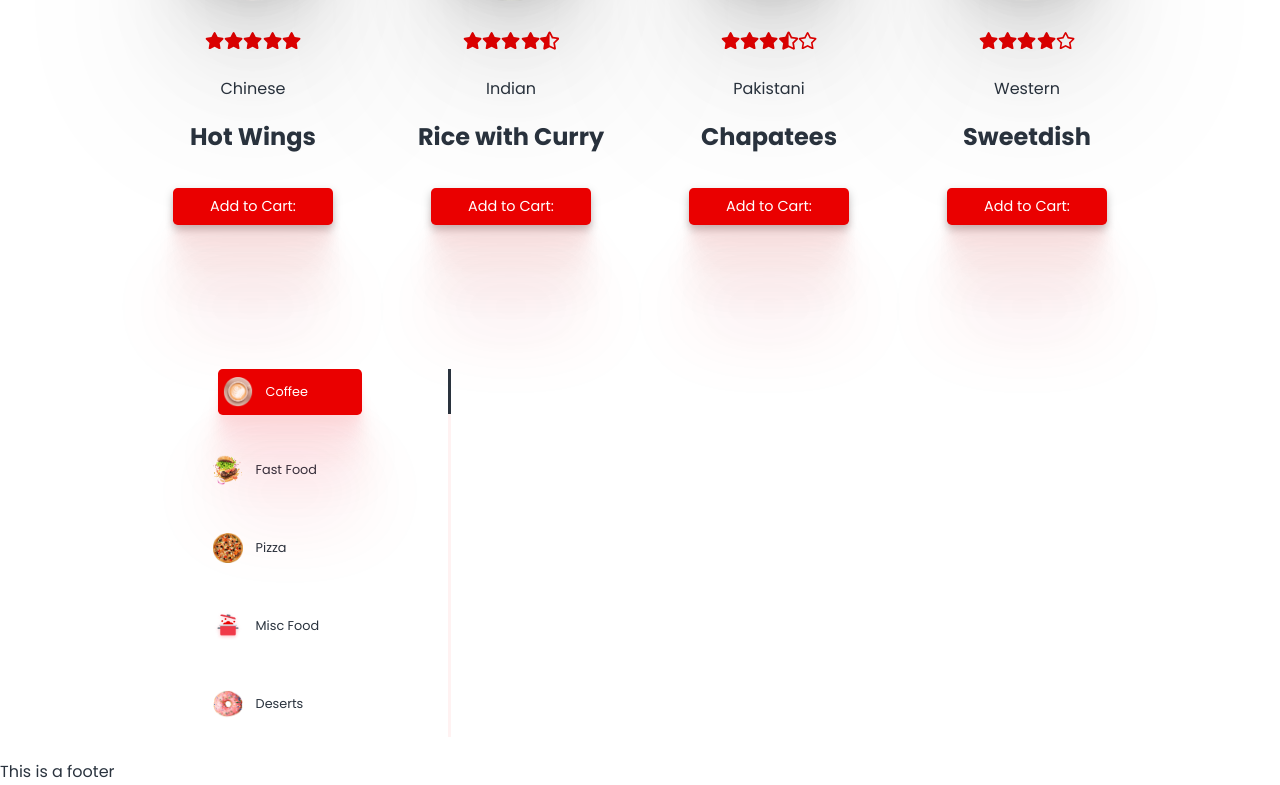
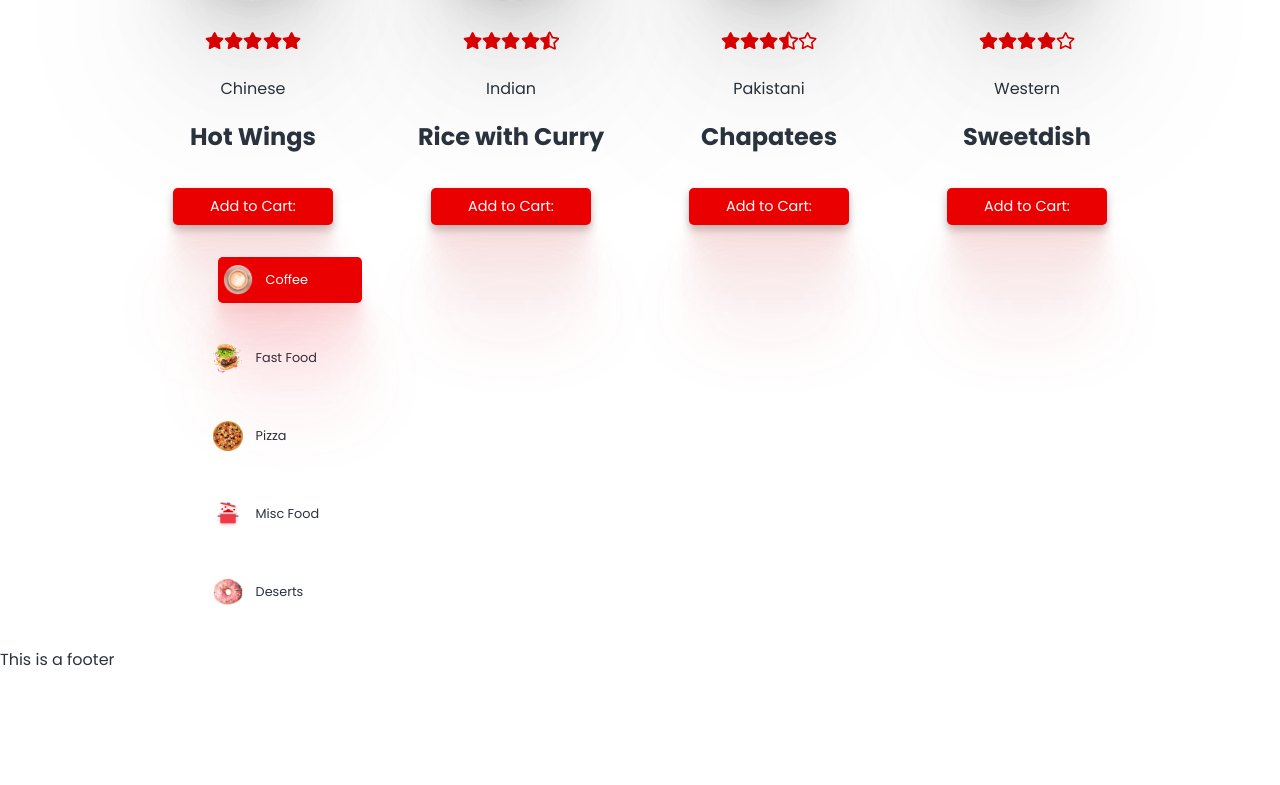
Before and after one commit to zeetaen1989/mama-joint, a Next.js app: page / in a window 1280 px wide. Shown: the part 1064-1849 px from the top of the page. After the commit the page ends 1737 px from the top, so only its background shows below. Built offline with nearby package versions, Linux system fonts and the light colour scheme; a web font is replaced by a local one.

Commit message:
refactor(components)

```diff
--- a/app/components/modules/Category/Category.jsx
+++ b/app/components/modules/Category/Category.jsx
@@ -1,6 +1,6 @@
-import Image from "next/image";
 import { useState } from "react";
 import { Tabs, Separator } from "../../elements";
+import CategoryItems from "../CategoryItems/CategoryItems";
 import styles from "./Category.module.scss";
 
 const ProductType = () => {
@@ -8,11 +8,10 @@ const ProductType = () => {
 	const [tab, setTab] = useState(1);
 
   return (
-    <div className={styles.container}>
-      <div className={styles.container__column}>
-        <Tabs tab={tab} setTab={setTab} />
-        <Separator tab={tab} setTab={setTab} />
-      </div>
+    <div className={styles.container__column}>
+      <Tabs tab={tab} setTab={setTab} />
+      <Separator tab={tab} setTab={setTab} />
+      <CategoryItems tab={tab} setTab={setTab} />
     </div>
   );
 };
```
